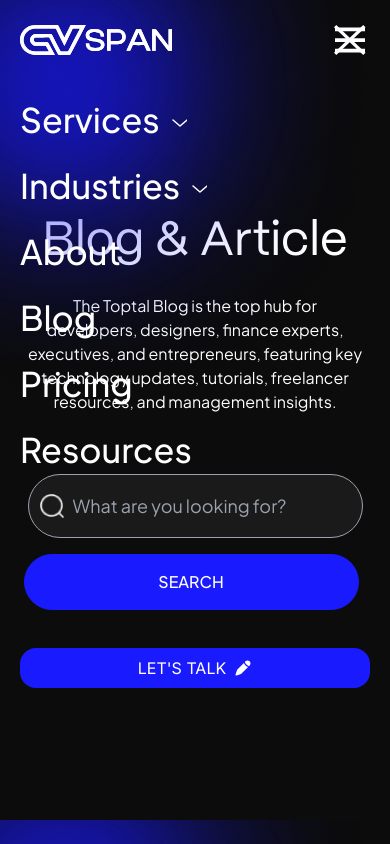
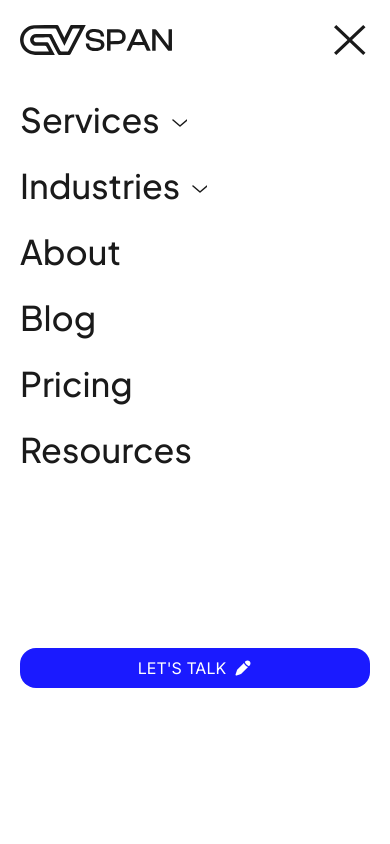
Before and after one commit to cvspan/cvspan-web, a Next.js app: page /Blog in a window 390 px wide. Both pictures are taken after a click on the button 350 px from the left and 40 px from the top of the page. Built offline with nearby package versions, Linux system fonts and the light colour scheme.

Commit message:
Fix mobile navigation

```diff
--- a/src/components/molecules/layout/navbar/components/MobileNav.tsx
+++ b/src/components/molecules/layout/navbar/components/MobileNav.tsx
@@ -1,6 +1,7 @@
 import React, { useRef, useState } from 'react';
 import Link from 'next/link';
-import { NavBrand, NavLetsTalkButton } from '.';
+import Image from 'next/image';
+import { NavLetsTalkButton } from '.';
 import { NavLinks } from '../data';
 import { NavLink } from '../types';
 
@@ -23,11 +24,21 @@ export const MobileNav = ({ isLight }: { isLight: boolean }) => {
         setMenuActive((prevState: boolean) => !prevState);
     };
     return (
-        <header className="fixed left-0 right-0 top-0 z-50 lg:hidden">
+        <header
+            className={`${menuActive ? 'bg-white' : 'bg-transparent'} fixed left-0 right-0 top-0 z-50 bg-transparent lg:hidden`}
+        >
             <div>
                 <section className="flex w-full flex-col justify-center gap-y-10">
                     <div className="sticky top-0 z-30 flex h-20 w-full justify-between p-5">
-                        <NavBrand isLight={isLight} />
+                        <Link href="/" className="relative my-auto box-border block text-white">
+                            <Image
+                                src={`${menuActive ? '/assets/images/logo-black.svg' : '/assets/images/logo-transparent.svg'}`}
+                                width={152}
+                                height={31}
+                                alt="Cvspan logo"
+                                className="text-inherit"
+                            />
+                        </Link>
                         <button type="button" onClick={onToggleMenu} className={`${menuActive ? 'hidden' : 'block'}`}>
                             <svg
                                 xmlns="http://www.w3.org/2000/svg"
@@ -38,7 +49,7 @@ export const MobileNav = ({ isLight }: { isLight: boolean }) => {
                             >
                                 <path
                                     d="M5 7.5H35V11.25H5V7.5ZM5 18.125H35V21.875H5V18.125ZM5 28.75H35V32.5H5V28.75Z"
-                                    fill="white"
+                                    fill={`${menuActive ? '#1a1a1a' : 'white'}`}
                                 />
                             </svg>
                         </button>
@@ -56,13 +67,13 @@ export const MobileNav = ({ isLight }: { isLight: boolean }) => {
                             >
                                 <path
                                     d="M22.0275 20L35.5 32.831L33.221 35L19.75 22.169L6.27747 35L4 32.831L17.471 20L4 7.169L6.27747 5L19.75 17.831L33.221 5L35.5 7.169L22.0275 20Z"
-                                    fill="white"
+                                    fill={`${menuActive ? '#1a1a1a' : 'white'}`}
                                 />
                             </svg>
                         </button>
                     </div>
                     <div
-                        className={`${menuActive ? 'visible fixed bottom-0 left-0 right-0 top-[calc(80px-1px)] z-20 flex flex-col gap-y-10 overflow-y-scroll p-5 opacity-100' : 'invisible hidden opacity-0'}`}
+                        className={`${menuActive ? 'visible fixed bottom-0 left-0 right-0 top-[calc(80px-1px)] z-20 flex flex-col gap-y-10 overflow-y-scroll bg-white p-5 opacity-100' : 'invisible hidden opacity-0'}`}
                     >
                         <div className="flex flex-col gap-y-6">
                             <div className="border-box">
@@ -70,7 +81,9 @@ export const MobileNav = ({ isLight }: { isLight: boolean }) => {
                                     <button
                                         onClick={onToggle}
                                         type="button"
-                                        className={`inline-flex flex-grow items-center font-eudoxus text-[34px] font-medium leading-[42px] lg:text-sm lg:font-normal lg:leading-[22px] ${isLight ? 'text-[#1a1a1a]' : 'text-white'}`}
+                                        className={
+                                            'inline-flex flex-grow items-center font-eudoxus text-[34px] font-medium leading-[42px] text-[#1a1a1a] lg:text-sm lg:font-normal lg:leading-[22px]'
+                                        }
                                     >
                                         <span className="pe-2">Services</span>
                                         <svg
@@ -82,7 +95,7 @@ export const MobileNav = ({ isLight }: { isLight: boolean }) => {
                                         >
                                             <path
                                                 d="M19 9L12 15L5 9"
-                                                stroke={`${isLight ? 'black' : 'white'}`}
+                                                stroke="#1a1a1a"
                                                 strokeWidth="1.5"
                                                 strokeLinecap="round"
                                                 strokeLinejoin="round"
@@ -99,27 +112,27 @@ export const MobileNav = ({ isLight }: { isLight: boolean }) => {
                                             </div>
                                             <ul>
                                                 <li className="mt-4">
-                                                    <div className="font-eudoxus text-base font-medium leading-6 text-white">
+                                                    <div className="font-eudoxus text-base font-medium leading-6 text-[#1a1a1a]">
                                                         UI/UX Design
                                                     </div>
                                                 </li>
                                                 <li className="mt-4">
-                                                    <div className="font-eudoxus text-base font-medium leading-6 text-white">
+                                                    <div className="font-eudoxus text-base font-medium leading-6 text-[#1a1a1a]">
                                                         Website Design
                                                     </div>
                                                 </li>
                                                 <li className="mt-4">
-                                                    <div className="font-eudoxus text-base font-medium leading-6 text-white">
+                                                    <div className="font-eudoxus text-base font-medium leading-6 text-[#1a1a1a]">
                                                         Mobile Design
                                                     </div>
                                                 </li>
                                                 <li className="mt-4">
-                                                    <div className="font-eudoxus text-base font-medium leading-6 text-white">
+                                                    <div className="font-eudoxus text-base font-medium leading-6 text-[#1a1a1a]">
                                                         Brand Identity
                                                     </div>
                                                 </li>
                                                 <li className="mt-4">
-                                                    <div className="font-eudoxus text-base font-medium leading-6 text-white">
+                                                    <div className="font-eudoxus text-base font-medium leading-6 text-[#1a1a1a]">
                                                         Graphic Design
                                                     </div>
                                                 </li>
@@ -131,27 +144,27 @@ export const MobileNav = ({ isLight }: { isLight: boolean }) => {
                                             </div>
                                             <ul>
                                                 <li className="mt-4">
-                                                    <div className="font-eudoxus text-base font-medium leading-6 text-white">
+                                                    <div className="font-eudoxus text-base font-medium leading-6 text-[#1a1a1a]">
                                                         Webflow Development
                                                     </div>
                                                 </li>
                                                 <li className="mt-4">
-                                                    <div className="font-eudoxus text-base font-medium leading-6 text-white">
+                                                    <div className="font-eudoxus text-base font-medium leading-6 text-[#1a1a1a]">
                                                         Landing Page
                                                     </div>
                                                 </li>
                                                 <li className="mt-4">
-                                                    <div className="font-eudoxus text-base font-medium leading-6 text-white">
+                                                    <div className="font-eudoxus text-base font-medium leading-6 text-[#1a1a1a]">
                                                         Web Development
                                                     </div>
                                                 </li>
                                                 <li className="mt-4">
-                                                    <div className="font-eudoxus text-base font-medium leading-6 text-white">
+                                                    <div className="font-eudoxus text-base font-medium leading-6 text-[#1a1a1a]">
                                                         Mobile Development
                                                     </div>
                                                 </li>
                                                 <li className="mt-4">
-                                                    <div className="font-eudoxus text-base font-medium leading-6 text-white">
+                                                    <div className="font-eudoxus text-base font-medium leading-6 text-[#1a1a1a]">
                                                         DevOps
                                                     </div>
                                                 </li>
@@ -165,7 +178,9 @@ export const MobileNav = ({ isLight }: { isLight: boolean }) => {
                                     <button
                                         onClick={onToggleIndustry}
                                         type="button"
-                                        className={`inline-flex flex-grow items-center font-eudoxus text-[34px] font-medium leading-[42px] lg:text-sm lg:font-normal lg:leading-[22px] ${isLight ? 'text-[#1a1a1a]' : 'text-white'}`}
+                                        className={
+                                            'inline-flex flex-grow items-center font-eudoxus text-[34px] font-medium leading-[42px] text-[#1a1a1a] lg:text-sm lg:font-normal lg:leading-[22px]'
+                                        }
                                     >
                                         <span className="pe-2">Industries</span>
                                         <svg
@@ -177,7 +192,7 @@ export const MobileNav = ({ isLight }: { isLight: boolean }) => {
                                         >
                                             <path
                                                 d="M19 9L12 15L5 9"
-                                                stroke={`${isLight ? 'black' : 'white'}`}
+                                                stroke="#1a1a1a"
                                                 strokeWidth="1.5"
                                                 strokeLinecap="round"
                                                 strokeLinejoin="round"
@@ -194,27 +209,27 @@ export const MobileNav = ({ isLight }: { isLight: boolean }) => {
                                             </div>
                                             <ul>
                                                 <li className="mt-4">
-                                                    <div className="font-eudoxus text-base font-medium leading-6 text-white">
+                                                    <div className="font-eudoxus text-base font-medium leading-6 text-[#1a1a1a]">
                                                         AI & ML
                                                     </div>
                                                 </li>
                                                 <li className="mt-4">
-                                                    <div className="font-eudoxus text-base font-medium leading-6 text-white">
+                                                    <div className="font-eudoxus text-base font-medium leading-6 text-[#1a1a1a]">
                                                         Fintech
                                                     </div>
                                                 </li>
                                                 <li className="mt-4">
-                                                    <div className="font-eudoxus text-base font-medium leading-6 text-white">
+                                                    <div className="font-eudoxus text-base font-medium leading-6 text-[#1a1a1a]">
                                                         HealtCare
                                                     </div>
                                                 </li>
                                                 <li className="mt-4">
-                                                    <div className="font-eudoxus text-base font-medium leading-6 text-white">
+                                                    <div className="font-eudoxus text-base font-medium leading-6 text-[#1a1a1a]">
                                                         Web 3,Blockchain
                                                     </div>
                                                 </li>
                                                 <li className="mt-4">
-                                                    <div className="font-eudoxus text-base font-medium leading-6 text-white">
+                                                    <div className="font-eudoxus text-base font-medium leading-6 text-[#1a1a1a]">
                                                         Saas
                                                     </div>
                                                 </li>
@@ -227,7 +242,9 @@ export const MobileNav = ({ isLight }: { isLight: boolean }) => {
                                 <Link
                                     key={i}
                                     href="/"
-                                    className={`inline-flex items-center font-eudoxus text-[34px] font-medium leading-[42px] lg:text-sm lg:font-normal lg:leading-[22px] ${isLight ? 'text-[#1a1a1a]' : 'text-white'}`}
+                                    className={
+                                        'inline-flex items-center font-eudoxus text-[34px] font-medium leading-[42px] text-[#1a1a1a] lg:text-sm lg:font-normal lg:leading-[22px]'
+                                    }
                                 >
                                     {navLink.text}
                                 </Link>
--- a/src/components/molecules/layout/navbar/index.tsx
+++ b/src/components/molecules/layout/navbar/index.tsx
@@ -12,7 +12,7 @@ function Navbar({ light = false }: { light: boolean }) {
                 <div>
                     <section className="flex w-full flex-col justify-center lg:h-20">
                         <div className="mx-auto w-full max-w-[1200px] px-5 lg:h-full">
-                            <div className="fixed inset-0 z-50 box-border w-full overflow-y-scroll bg-transparent lg:relative lg:h-full lg:flex-grow lg:flex-nowrap lg:items-center lg:justify-normal lg:overflow-y-visible">
+                            <div className="fixed inset-0 z-50 box-border w-full overflow-y-scroll lg:relative lg:h-full lg:flex-grow lg:flex-nowrap lg:items-center lg:justify-normal lg:overflow-y-visible">
                                 <div className="flex flex-col items-stretch gap-y-10 p-5 lg:h-full lg:flex-row lg:gap-y-0 lg:p-0 lg:py-0">
                                     <div className="flex w-full justify-between lg:w-fit lg:justify-normal">
                                         <NavBrand isLight={isLight} />
```
